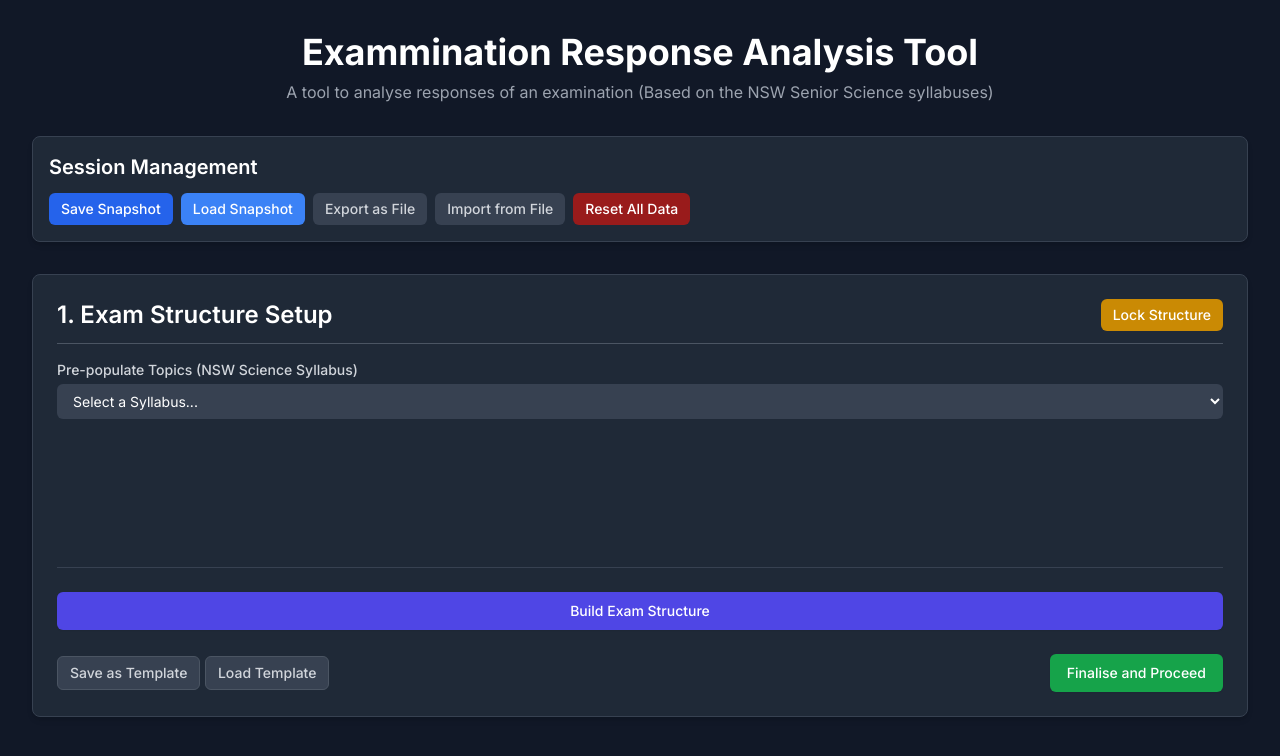
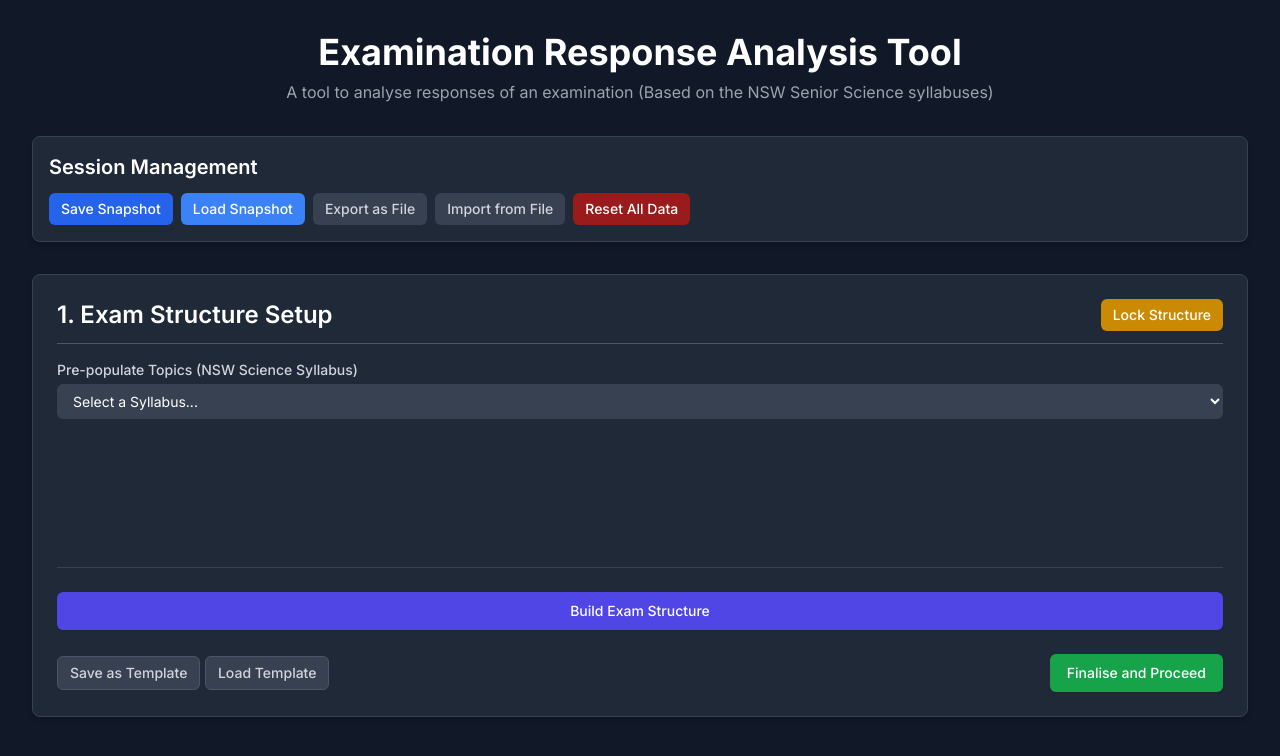
Before and after one commit to TANNMANN84/ExamAnalysisTool, a plain HTML site: page index.html in a window 1280 px wide. Drawn offline with nearby package versions, Linux system fonts and the light colour scheme.

Commit message:
Update index.html

```diff
--- a/index.html
+++ b/index.html
@@ -142,7 +142,7 @@
 
     <div class="container mx-auto p-4 sm:p-6 lg:p-8">
         <header class="text-center mb-8">
-            <h1 class="text-3xl sm:text-4xl font-bold text-white">Exammination Response Analysis Tool</h1>
+            <h1 class="text-3xl sm:text-4xl font-bold text-white">Examination Response Analysis Tool</h1>
             <p class="mt-2 text-md text-gray-400">A tool to analyse responses of an examination (Based on the NSW Senior Science syllabuses)</p>
         </header>
 
```
